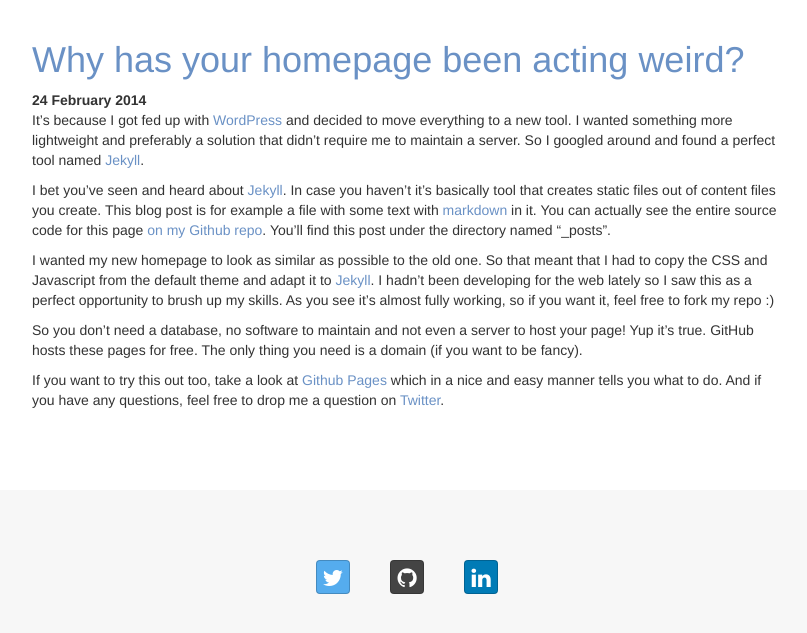
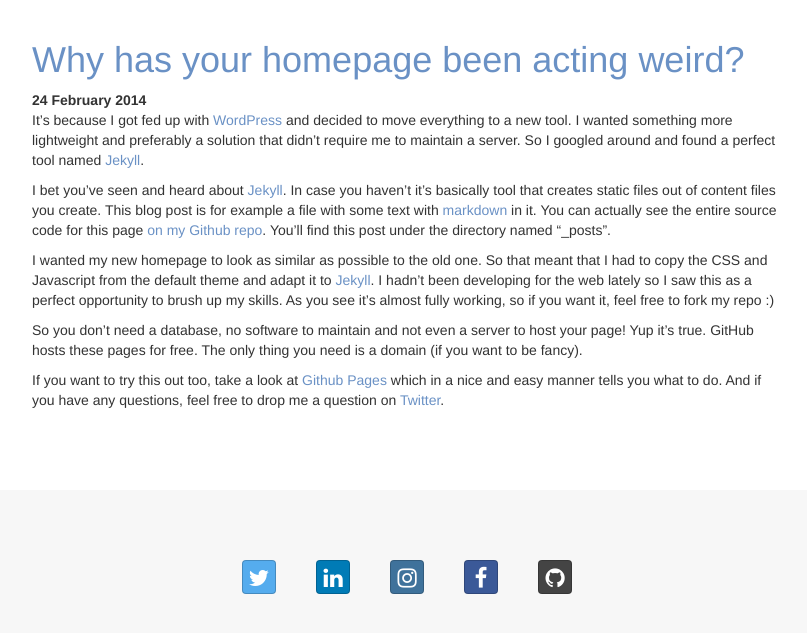
Before and after one commit to JagCesar/jagcesar.github.io, a Jekyll site: the page built from _posts/2014-02-24-why-has-your-homepage-been-acting-weird.md, in a window 1280 px wide. Shown: the top 633 px of the page, without its empty margins (233-1040 px from the left). Built offline with Jekyll 4.4.1, drawn with Linux system fonts in a browser that asks for light colours; nearby versions of some CDN libraries.

Commit message:
Adds social buttons

```diff
--- a/_includes/footer.html
+++ b/_includes/footer.html
@@ -15,13 +15,23 @@
                 </a>
               </li>
               <li>
-                <a href="http://www.github.com/jagcesar" class="btn btn-social-icon btn-github">
-                  <i class="fa fa-github"></i>
+                <a href="http://www.linkedin.com/pub/césar-pinto-castillo/19/304/942" class="btn btn-social-icon btn-linkedin">
+                  <i class="fa fa-linkedin"></i>
                 </a>
               </li>
               <li>
-                <a href="http://www.linkedin.com/pub/césar-pinto-castillo/19/304/942" class="btn btn-social-icon btn-linkedin">
-                  <i class="fa fa-linkedin"></i>
+                <a href="https://instagram.com/jagcesar" class="btn btn-social-icon btn-instagram">
+                  <i class="fa fa-instagram"></i>
+                </a>
+              </li>
+              <li>
+                <a href="https://facebook.com/jagcesar" class="btn btn-social-icon btn-facebook">
+                  <i class="fa fa-facebook"></i>
+                </a>
+              </li>
+              <li>
+                <a href="http://www.github.com/jagcesar" class="btn btn-social-icon btn-github">
+                  <i class="fa fa-github"></i>
                 </a>
               </li>
               <!-- <li>
```
